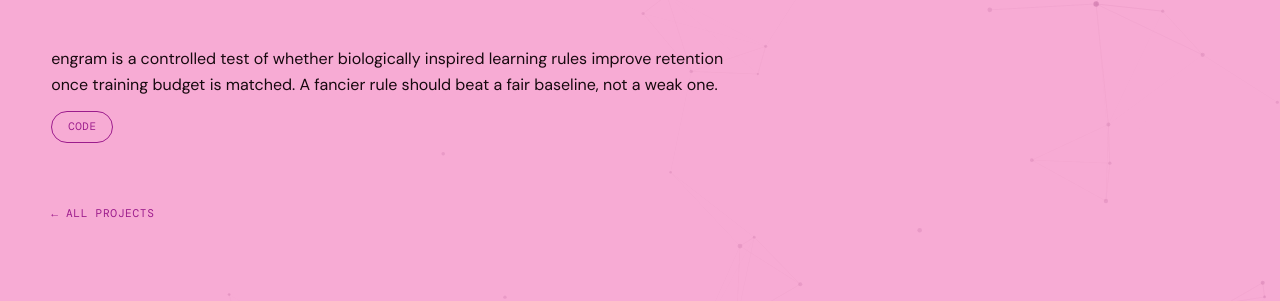
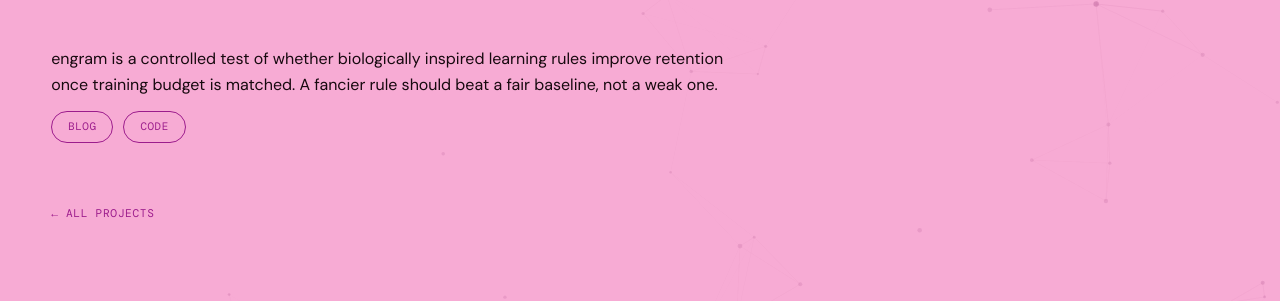
Before and after one commit to saanviiyer/saanviiyer.github.io, a Jekyll site: the page built from pages/proj-engram.html, in a window 1280 px wide. Shown: the part 278-579 px from the top of the page. Built offline with Jekyll 4.4.1, drawn with Linux system fonts in a browser that asks for light colours; some web fonts are replaced.

Commit message:
Add blog links to the PRISM and Engram project pages

```diff
--- a/pages/proj-engram.html
+++ b/pages/proj-engram.html
@@ -10,6 +10,7 @@ permalink: /pages/projects/engram/
 <p class="proj-blurb">engram is a controlled test of whether biologically inspired learning rules improve retention once training budget is matched. A fancier rule should beat a fair baseline, not a weak one.</p>
 
 <p class="preprint-links">
+  <a href="{{ '/thinking/engram-continual-learning/' | relative_url }}">Blog</a>
   <a href="https://github.com/saanviiyer/engram" target="_blank" rel="noopener">Code</a>
 </p>
 
--- a/pages/proj-prism.html
+++ b/pages/proj-prism.html
@@ -11,6 +11,7 @@ permalink: /pages/projects/prism/
 <p class="proj-blurb">It was supervised independent research with AITHYRA, and an oral at IEEE CIBCB 2026.</p>
 
 <p class="preprint-links">
+  <a href="{{ '/thinking/prism-signature-steering/' | relative_url }}">Blog</a>
   <a href="https://github.com/saanviiyer/PRISM" target="_blank" rel="noopener">Code</a>
 </p>
 
```
